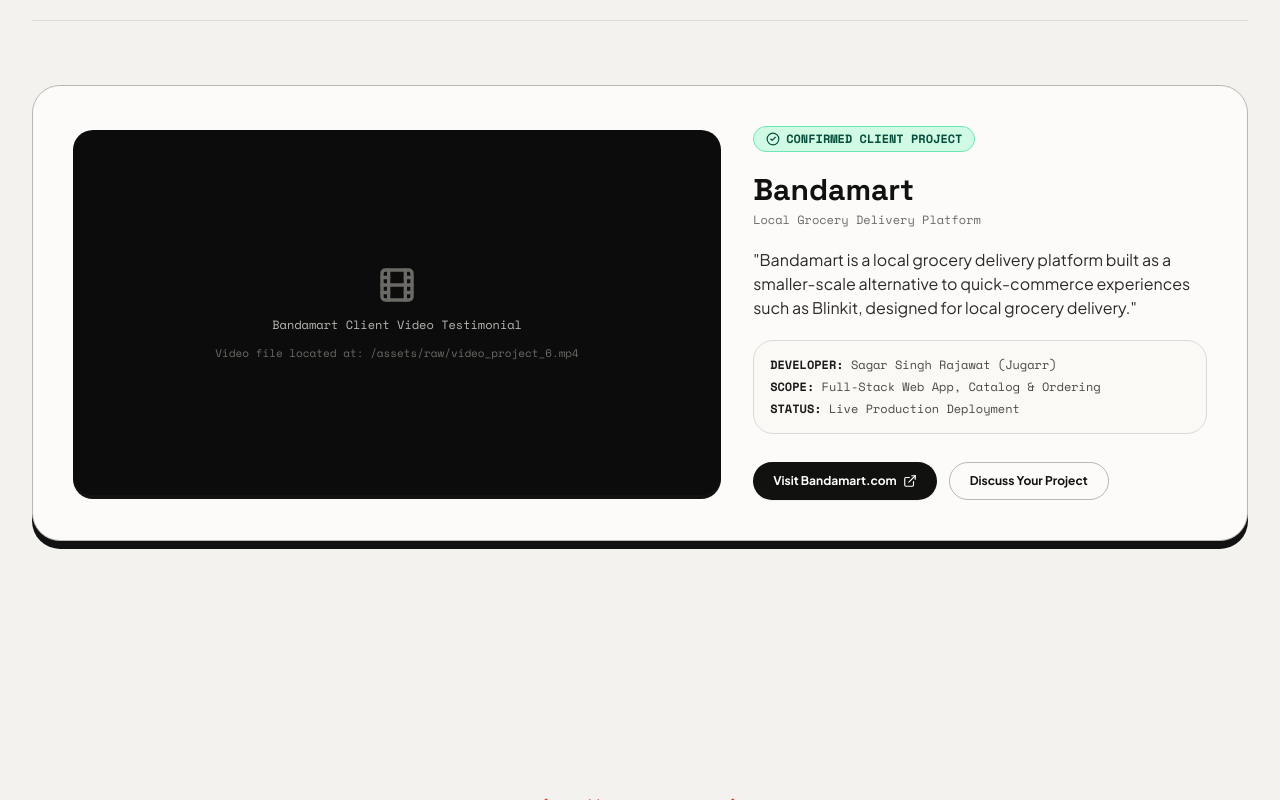
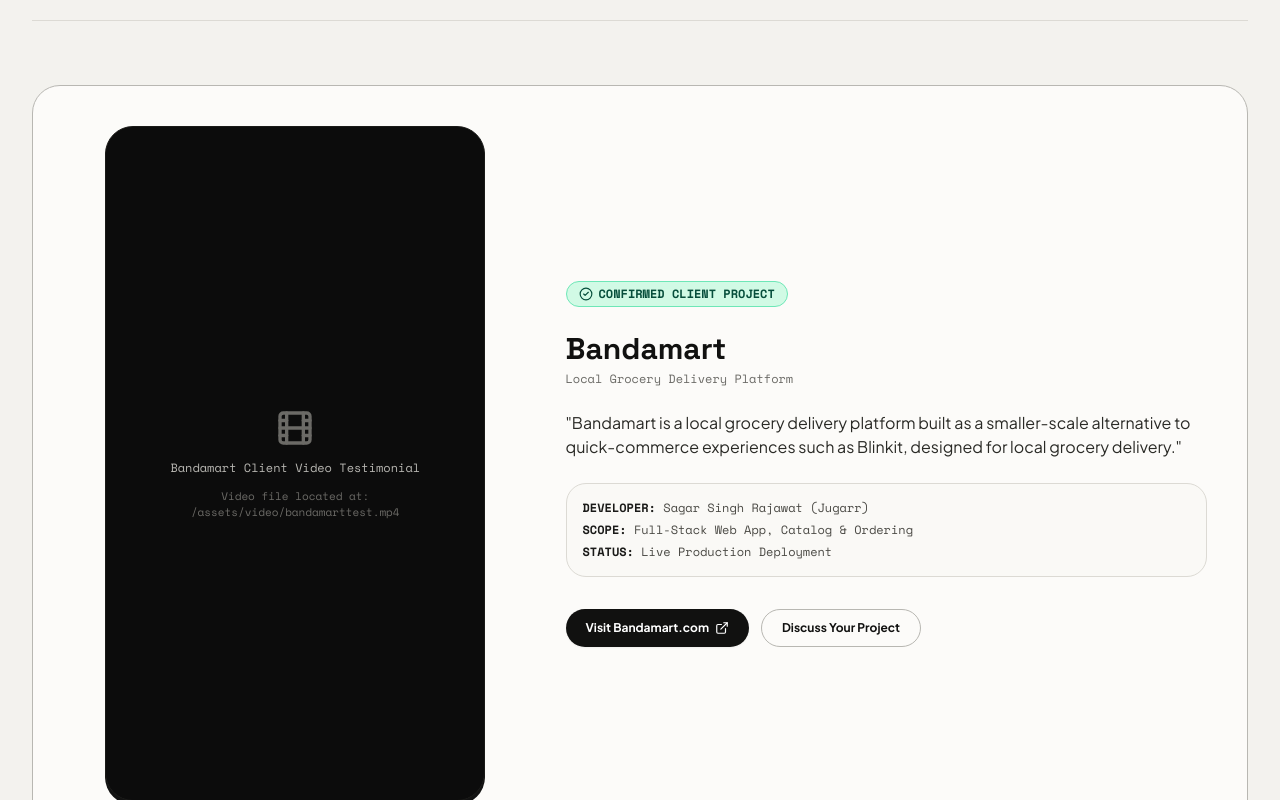
Before and after one commit to SagarDevop/jugarrAgency, a Next.js app: page / in a window 1280 px wide. Shown: the part 10440-11240 px from the top of the page. Built offline with nearby package versions, Linux system fonts and the light colour scheme.

Commit message:
feat: adjust client testimonial video container to 9:16 vertical reel aspect ratio

```diff
--- a/src/components/CommunityVoices.jsx
+++ b/src/components/CommunityVoices.jsx
@@ -50,15 +50,16 @@
 
       {/* Featured Video Testimonial Card */}
       <div className="rounded-3xl border border-charcoal-300 bg-surface shadow-tactile-lg overflow-hidden p-6 sm:p-10">
-        <div className="grid grid-cols-1 lg:grid-cols-12 gap-8 items-center">
-          {/* Video Player Column */}
-          <div className="lg:col-span-7">
-            <div className="relative rounded-2xl bg-charcoal-950 overflow-hidden aspect-[16/10] sm:aspect-[16/9] shadow-tactile group flex items-center justify-center">
+        <div className="grid grid-cols-1 lg:grid-cols-12 gap-8 lg:gap-12 items-center">
+          {/* Video Player Column - 9:16 Vertical Reel */}
+          <div className="lg:col-span-5 flex justify-center">
+            <div className="relative w-full max-w-[340px] sm:max-w-[380px] rounded-3xl bg-charcoal-950 overflow-hidden aspect-[9/16] shadow-tactile group flex items-center justify-center border border-charcoal-800">
               {!hasError ? (
                 <video
                   ref={videoRef}
                   src={AUTHENTIC_TESTIMONIAL.videoSrc}
                   poster={AUTHENTIC_TESTIMONIAL.poster}
+                  preload="metadata"
                   playsInline
                   muted={isMuted}
                   onPlay={() => setIsPlaying(true)}
@@ -118,7 +119,7 @@
           </div>
 
           {/* Context & Description Column */}
-          <div className="lg:col-span-5 space-y-5">
+          <div className="lg:col-span-7 space-y-6">
             <div className="inline-flex items-center gap-1.5 px-3 py-1 rounded-full bg-emerald-100 border border-emerald-300 text-emerald-900 font-mono text-xs font-bold">
               <CheckCircle2 className="w-3.5 h-3.5" />
               <span>CONFIRMED CLIENT PROJECT</span>
--- a/src/data/agencyData.js
+++ b/src/data/agencyData.js
@@ -387,8 +387,8 @@
   businessName: 'Bandamart',
   role: 'Founder / Operations',
   projectContext: 'Local Grocery Delivery Platform',
-  videoSrc: '/assets/raw/video_project_6.mp4',
-  poster: '/assets/projects/bandamart/grocery_hero.png',
+  videoSrc: '/assets/video/bandamarttest.mp4',
+  poster: '/assets/video/bandamart.jpg',
   liveUrl: 'https://bandamart.com',
   verified: true,
   note: 'Authentic video feedback recorded for the Bandamart grocery delivery platform built by Sagar.',
```
Also changed, not shown: 1 other file (tests, documents, lock files or other folders).
